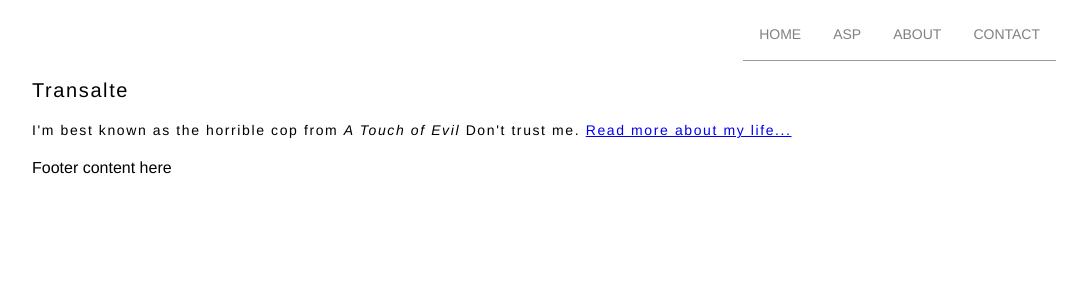
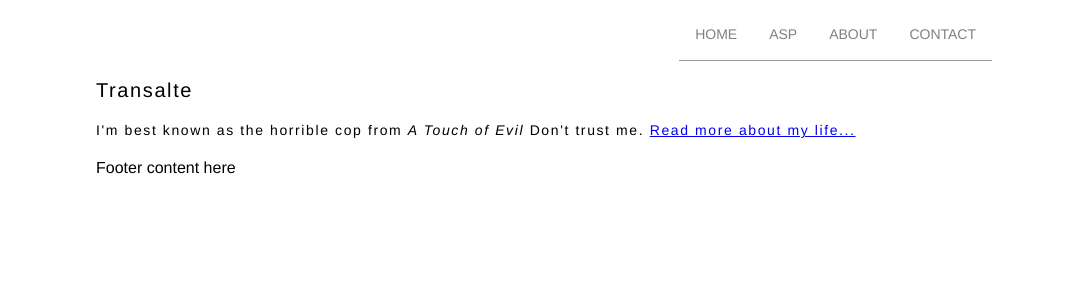
Before and after one commit to transalte/transalte.github.io, a Jekyll site: the page built from index.html, in a window 1280 px wide. Shown: the top 300 px of the page, without its empty margins (96-1183 px from the left). Built offline with Jekyll 4.4.1, drawn with Linux system fonts in a browser that asks for light colours.

Commit message:
body width change

```diff
--- a/css/main.css
+++ b/css/main.css
@@ -1,6 +1,6 @@
 body {
-margin-left: 10%;
-margin-right: 10%;
+margin-left: 15%;
+margin-right: 15%;
 line-height: 1.5em;
 font-family: 'Helvetica', serif;
 font-size: 100%;
```
